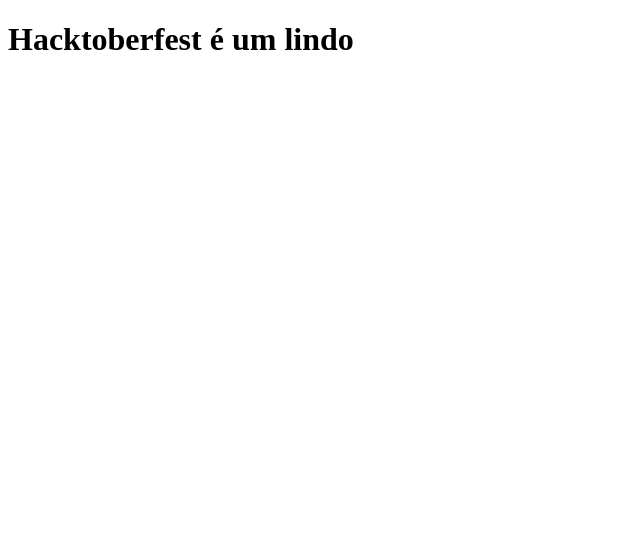
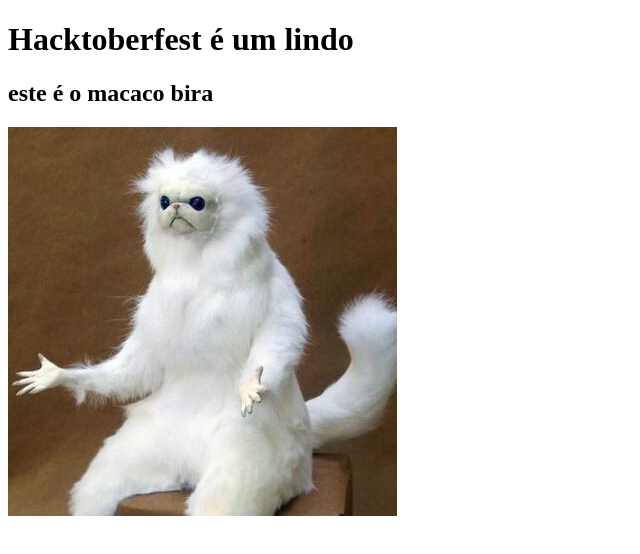
Before and after one commit to walmir-bispo/hacktoberfest-2021, a plain HTML site: page index.html in a window 1280 px wide. Shown: the whole page, without its empty margins (0-640 px from the left). Drawn offline with Linux system fonts and the light colour scheme.

Commit message:
inserindo img

```diff
--- a/index.html
+++ b/index.html
@@ -8,5 +8,7 @@
 </head>
 <body>
   <h1>Hacktoberfest é um lindo</h1>
+  <h2>este é o macaco bira</h2>
+  <img src="bira.jpeg" alt="">
 </body>
 </html>
```
Also changed, not shown: bira.jpeg (added).
